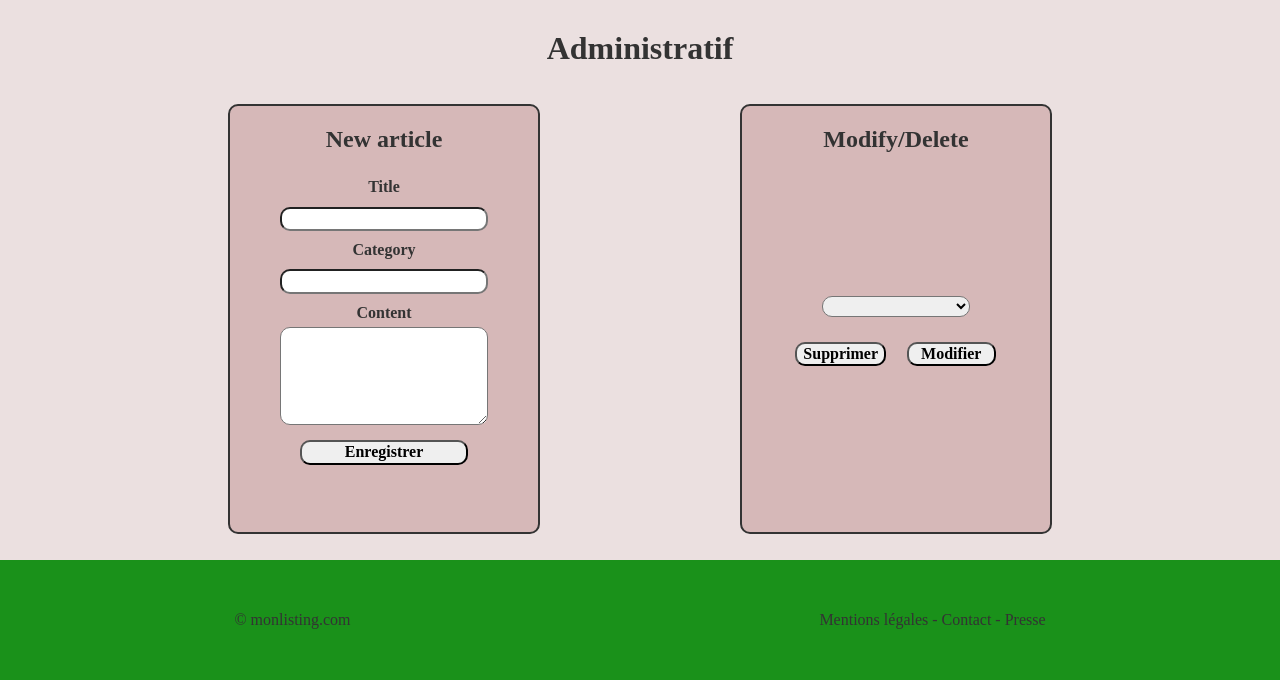
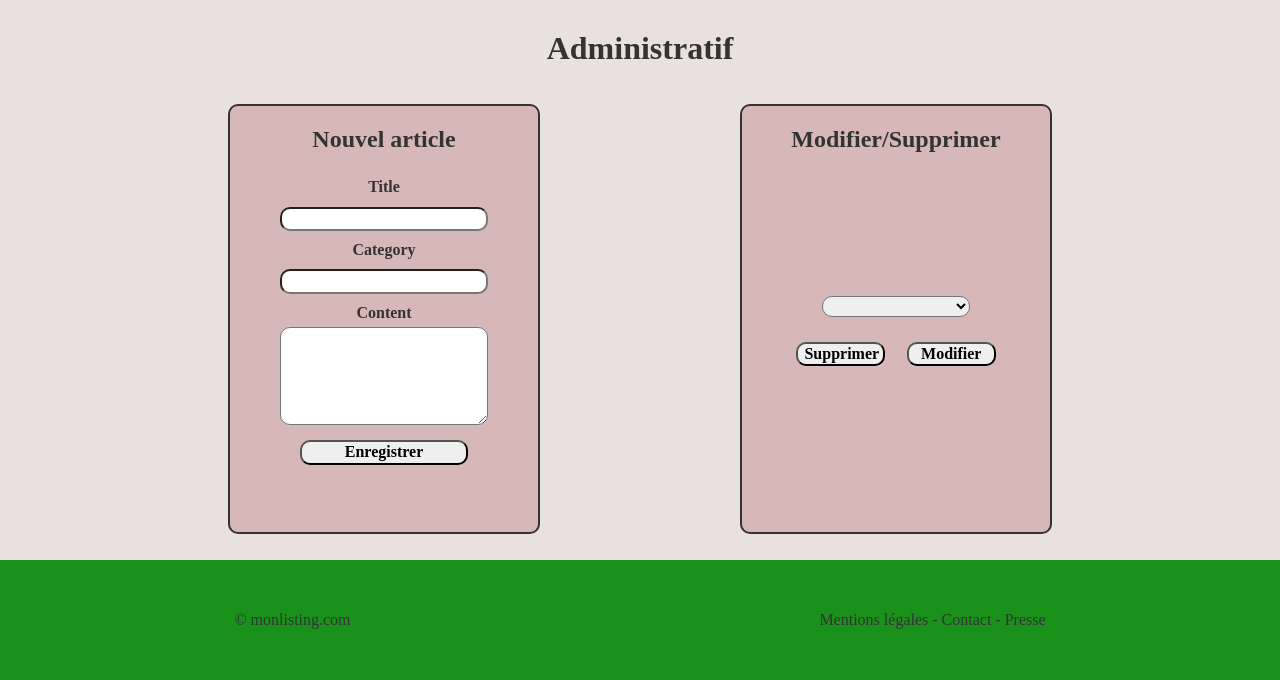
Before and after one commit to jonathanBouygues/tpPhp, a PHP site: page /index.php?page=admin in a window 1280 px wide. Shown: the part 120-800 px from the top of the page. Run offline with PHP 8.4, Linux system fonts and the light colour scheme; the visitor is signed in with stand-in values (Sample User, id 1); data that the repository does not hold is empty.

Commit message:
fix the size

```diff
--- a/src/BlogBundle/Resources/views/admin.php
+++ b/src/BlogBundle/Resources/views/admin.php
@@ -21,7 +21,7 @@
 
         <div class="containerActionAdmin">
             <div class="containerNew">
-                <h2>New article</h2>
+                <h2>Nouvel article</h2>
 
                 <form action="index.php" method="get">
                     <label for="">Title</label>
@@ -36,7 +36,7 @@
             </div>
 
             <div class="containerModDel">
-                <h2>Modify/Delete</h2>
+                <h2>Modifier/Supprimer</h2>
 
                 <div id="containerButton">
                     <select name="" id="valueArticle">
@@ -53,7 +53,9 @@
                             <input type="hidden" name="page" value="admin">
                             <input type="submit" value="Supprimer">
                         </form>
-                        <button id="actionMod">Modifier</button>
+                        <div class="containerButMod">
+                            <button id="actionMod">Modifier</button>
+                        </div>
                         <form id="formModArt" action="index.php" method="get">
                             <select name="champsModify">
                                 <option value="title">Titre</option>
--- a/web/css/style.css
+++ b/web/css/style.css
@@ -220,19 +220,20 @@ main.containerAdmin div#containerButton div:last-child {
   width: 90%;
 }
 
-main.containerAdmin div#containerButton form#formDelArt {
+main.containerAdmin div#containerButton form#formDelArt,
+main.containerAdmin div#containerButton div.containerButMod {
   width: 40%;
   justify-content: center;
   display: flex;
 }
 
-main.containerAdmin div#containerButton div:last-child button,
-main.containerAdmin div#containerButton div:last-child form#DelArt  {
-  width: 40%;
+main.containerAdmin form#formDelArt input[type=submit] {
+  width: 100%;
 }
 
 main.containerAdmin div#containerButton div:last-child button {
   font-weight: bold;
+  width: 100%;
 }
 
 main.containerAdmin div.containerModDel form#formModArt {
--- a/web/js/dynaAdmin.js
+++ b/web/js/dynaAdmin.js
@@ -5,9 +5,10 @@
 let selectValArt = document.getElementById('valueArticle');
 let inputDel = document.querySelector('input[name = valueDel]');
 let inputMod = document.querySelector('input[name = valueMod]');
-let actionMod = document.getElementById('actionMod');
+let containerButMod = document.querySelector('.containerButMod');
 let formModArt = document.getElementById('formModArt');
 let formDelArt = document.getElementById('formDelArt');
+
 
 // Default value (first article)
 inputDel.value = selectValArt.value;
@@ -21,7 +22,7 @@ selectValArt.addEventListener('change', function () {
 
 // On change of the select, the data is update
 actionMod.addEventListener('click', function (event) {
-    actionMod.style.display = "none";
+    containerButMod.style.display = "none";
     formModArt.style.display = "flex";
     formDelArt.style.display = "none";
 });
```
